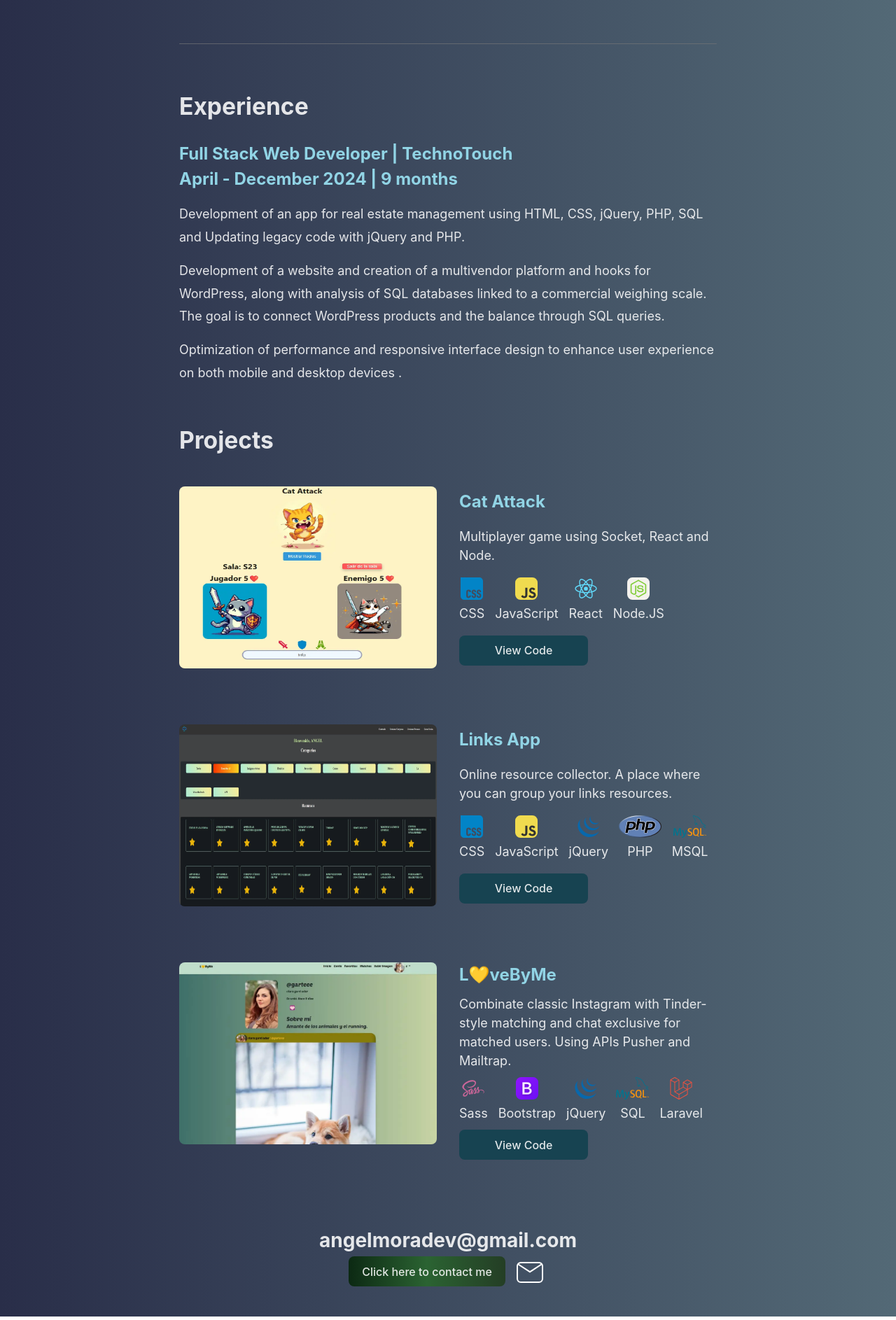
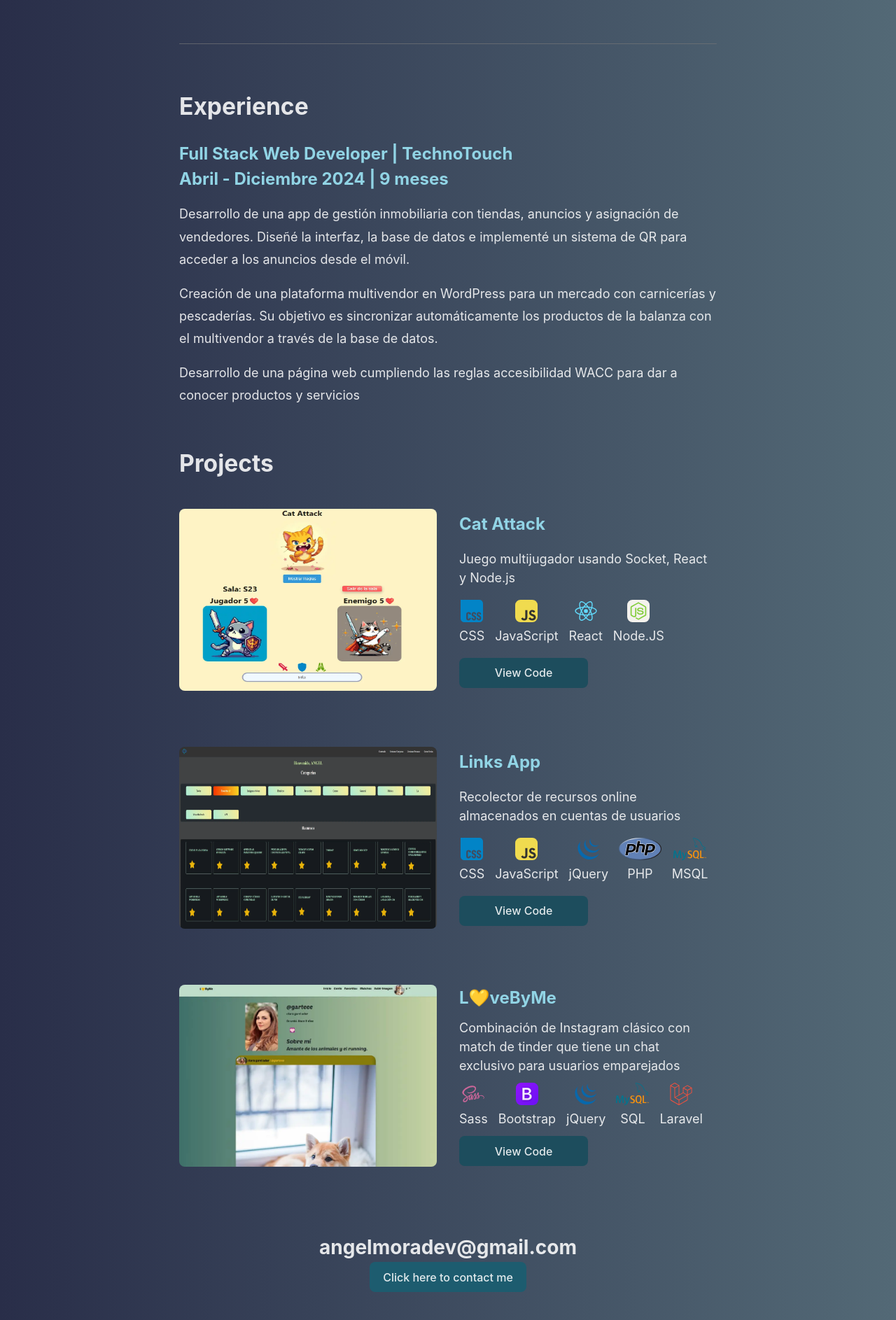
Before and after one commit to higueromora/portfolio, a React (Vite) app: page / in a window 1280 px wide. Shown: the part 572-2458 px from the top of the page at 70% size. Built offline with nearby package versions, Linux system fonts and the light colour scheme; the HTML template or start-up script is replaced by a standard one.

Commit message:
algunos cambios quedan pendientes

```diff
--- a/src/App.css
+++ b/src/App.css
@@ -123,7 +123,7 @@ header{
 }
 
 .category{
-    color: rgb(145 212 229);
+    color: #91d4e5;
     font-size: 1.5rem;
 }
 
@@ -170,7 +170,7 @@ header{
 
 .project-button{
     width: 50%;
-    background-color: #174351;
+    background-color: #1d4d5d;
 }
 
 .icons{
@@ -227,8 +227,8 @@ header{
 }
 
 .contact-button {
-    background-color: #276951;
-    background: linear-gradient(to right, #0c2913, #2b6332, #243e25);
+    background-color: #1d5c6f;
+    background: linear-gradient(to right, #1d5c6f, #1d5c6f, #1d5c6f);
     transition: transform 0.25s ease-in-out;
 }
 
--- a/src/App.jsx
+++ b/src/App.jsx
@@ -13,7 +13,6 @@ import SASS from './assets/SASS.svg';
 import CSS from './assets/CSS.svg';
 import Bootstrap from './assets/BOOTSTRAP.svg';
 import JAVASCRIPT from './assets/JAVASCRIPT.svg';
-import EMAIL from './assets/EMAIL.svg';
 // import EMAIL2 from './assets/EMAIL2.svg';
 import EMAIL3 from './assets/EMAIL3.svg';
 import lovebyme from './assets/lovebyme.webp';
@@ -57,7 +56,7 @@ function App() {
         image={cat1}
         image2={cat2}
         projectName="Cat Attack"
-        description="Multiplayer game using Socket, React and Node."
+        description="Juego multijugador usando Socket, React y Node.js"
         icons={[
           { icon: CSS, name: 'CSS' },
           { icon: JAVASCRIPT, name: 'JavaScript' },
@@ -70,7 +69,7 @@ function App() {
         image={LinkApp}
         image2={LinkApp2}
         projectName="Links App"
-        description="Online resource collector. A place where you can group your links resources."
+        description="Recolector de recursos online almacenados en cuentas de usuarios"
         icons={[
           { icon: CSS, name: 'CSS' },
           { icon: JAVASCRIPT, name: 'JavaScript' },
@@ -84,7 +83,7 @@ function App() {
         image={lovebyme}
         image2={lovebyme2}
         projectName="L💛veByMe"
-        description="Combinate classic Instagram with Tinder-style matching and chat exclusive for matched users. Using APIs Pusher and Mailtrap."
+        description="Combinación de Instagram clásico con match de tinder que tiene un chat exclusivo para usuarios emparejados"
         icons={[
           { icon: SASS, name: 'Sass' },
           { icon: Bootstrap, name: 'Bootstrap' },
@@ -95,7 +94,7 @@ function App() {
         viewCodeLink="https://github.com/higueromora/DatingApp-LoveByMe-Laravel"
       />
 
-      <EmailContact email={EMAIL} />
+      <EmailContact />
 
     </>
   )
--- a/src/components/CardProfile.jsx
+++ b/src/components/CardProfile.jsx
@@ -11,7 +11,7 @@ export const CardProfile = ({ pictureCV, pictureCV2 }) => {
                 </div>
                 <p className="category">Web developer</p>
                 <p className="about">
-                    Passionate about software development. Focused on finding the perfect combination between technical efficiency and user experience.
+                    Apasionado por el desarrollo de software. Centrado en encontrar la combinación perfecta entre eficiencia técnica y experiencia del usuario
                 </p>
             </div>
         </div>
--- a/src/components/EmailContact.jsx
+++ b/src/components/EmailContact.jsx
@@ -1,6 +1,6 @@
 
 
-export const EmailContact = ({ email }) => {
+export const EmailContact = () => {
     return (
         <div className='container-email'>
             <div className='title-email'>
@@ -11,7 +11,6 @@ export const EmailContact = ({ email }) => {
                 <a className='contact-button' href="mailto:angelmoradev@gmail.com">
                     Click here to contact me
                 </a>
-                <img loading='lazy' src={email} alt="email icon" />
             </div>
         </div>
     )
--- a/src/constants/experiences.js
+++ b/src/constants/experiences.js
@@ -2,11 +2,11 @@ export const experiences = [
     {
       role: "Full Stack Web Developer",
       company: "TechnoTouch",
-      period: "April - December 2024 | 9 months",
-      description: `Development of an app for real estate management using HTML, CSS, jQuery, PHP, SQL and
-                    Updating legacy code with jQuery and PHP. `,
-      description2: `Development of a website and creation of a multivendor platform and hooks for WordPress, along with analysis of SQL databases linked to a commercial weighing scale.
-      The goal is to connect WordPress products and the balance through SQL queries.`,
-      description3: `Optimization of performance and responsive interface design to enhance user experience on both mobile and desktop devices .`,
+      period: "Abril - Diciembre 2024 | 9 meses",
+      description: `Desarrollo de una app de gestión inmobiliaria con tiendas, anuncios y asignación de vendedores. Diseñé la interfaz, la base de datos e implementé un sistema de QR para acceder a los anuncios desde el móvil.
+      `,
+      description2: `
+      Creación de una plataforma multivendor en WordPress para un mercado con carnicerías y pescaderías. Su objetivo es sincronizar automáticamente los productos de la balanza con el multivendor a través de la base de datos.`,
+      description3: `Desarrollo de una página web cumpliendo las reglas accesibilidad WACC para dar a conocer productos y servicios`,
     }
   ];
```
Also changed, not shown: src/assets/EMAIL.svg (deleted), src/components/proyecto-pokeapi.png (deleted).
